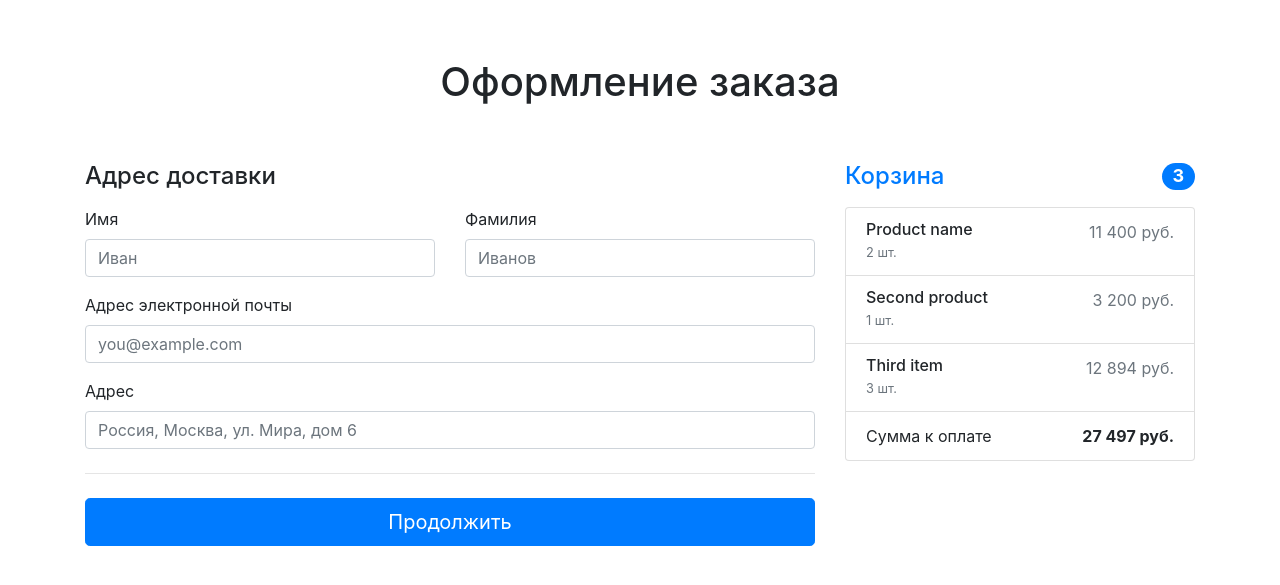
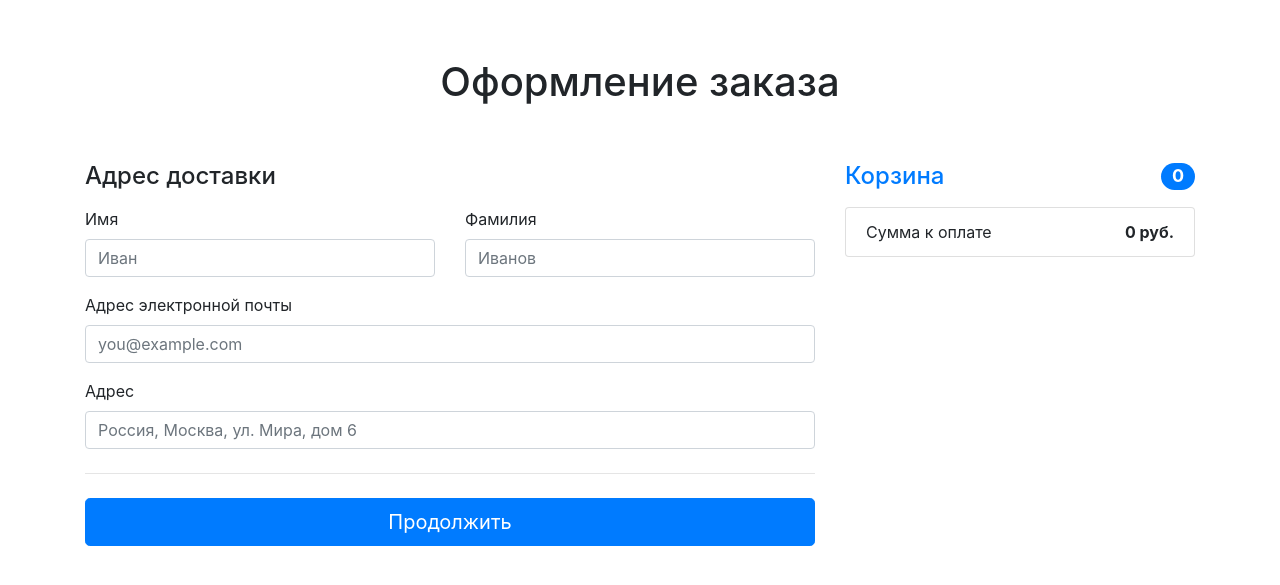
Before and after one commit to bibo85/store-django, a Django app: template store/orders/templates/orders/order-create.html in a window 1280 px wide. Shown: the part 56-641 px from the top of the page. Run offline with Django 4.2, Linux system fonts and the light colour scheme; the template is opened without the code that fills it: values that come from a table or form of the project are taken from there, others are empty; a user stored in the database is signed in; data comes from the database, SQL or seed files in the repository; parts of the project's set-up code (start-up, migrations or seed data) failed here and were passed over; some libraries are stand-ins or nearby versions.

Commit message:
Displaying contents basket on the order-create page

```diff
--- a/store/orders/templates/orders/order-create.html
+++ b/store/orders/templates/orders/order-create.html
@@ -13,33 +13,21 @@
                 <div class="col-md-5 col-lg-4 order-md-last">
                     <h4 class="d-flex justify-content-between align-items-center mb-3">
                         <span class="text-primary">Корзина</span>
-                        <span class="badge badge-primary badge-pill text-white">3</span>
+                        <span class="badge badge-primary badge-pill text-white">{{ baskets.total_quantity }}</span>
                     </h4>
                     <ul class="list-group mb-3">
-                        <li class="list-group-item d-flex justify-content-between lh-sm">
+                        {% for basket in baskets %}
+                            <li class="list-group-item d-flex justify-content-between lh-sm">
                             <div>
-                                <h6 class="my-0">Product name</h6>
-                                <small class="text-muted">2 шт.</small>
+                                <h6 class="my-0">{{ basket.product.name }}</h6>
+                                <small class="text-muted">{{ basket.quantity }} шт.</small>
                             </div>
-                            <span class="text-muted">11 400 руб.</span>
+                            <span class="text-muted">{{ basket.sum }} руб.</span>
                         </li>
-                        <li class="list-group-item d-flex justify-content-between lh-sm">
-                            <div>
-                                <h6 class="my-0">Second product</h6>
-                                <small class="text-muted">1 шт.</small>
-                            </div>
-                            <span class="text-muted">3 200 руб.</span>
-                        </li>
-                        <li class="list-group-item d-flex justify-content-between lh-sm">
-                            <div>
-                                <h6 class="my-0">Third item</h6>
-                                <small class="text-muted">3 шт.</small>
-                            </div>
-                            <span class="text-muted">12 894 руб.</span>
-                        </li>
+                        {% endfor %}
                         <li class="list-group-item d-flex justify-content-between">
                             <span>Сумма к оплате</span>
-                            <strong>27 497 руб.</strong>
+                            <strong>{{ baskets.total_sum }} руб.</strong>
                         </li>
                     </ul>
                 </div>
```
